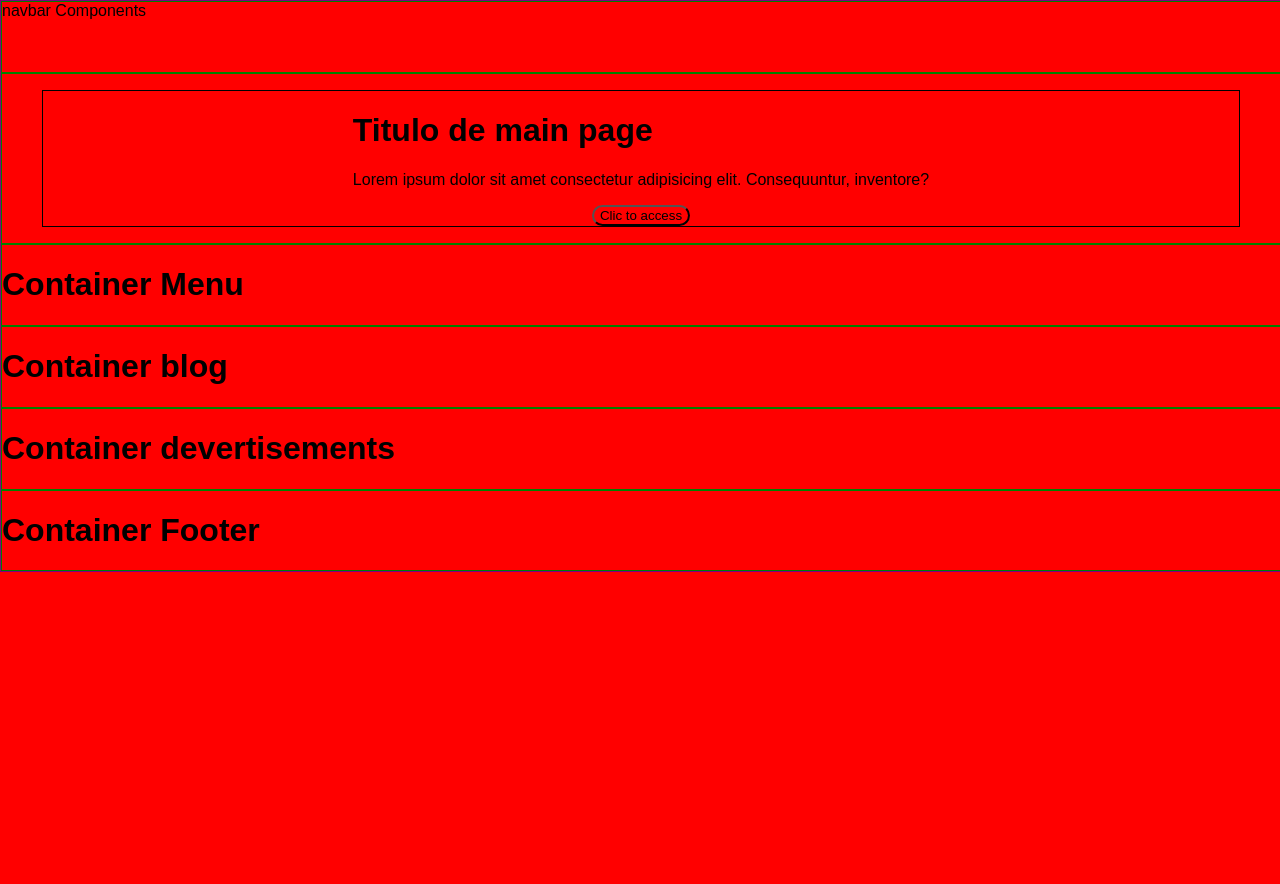
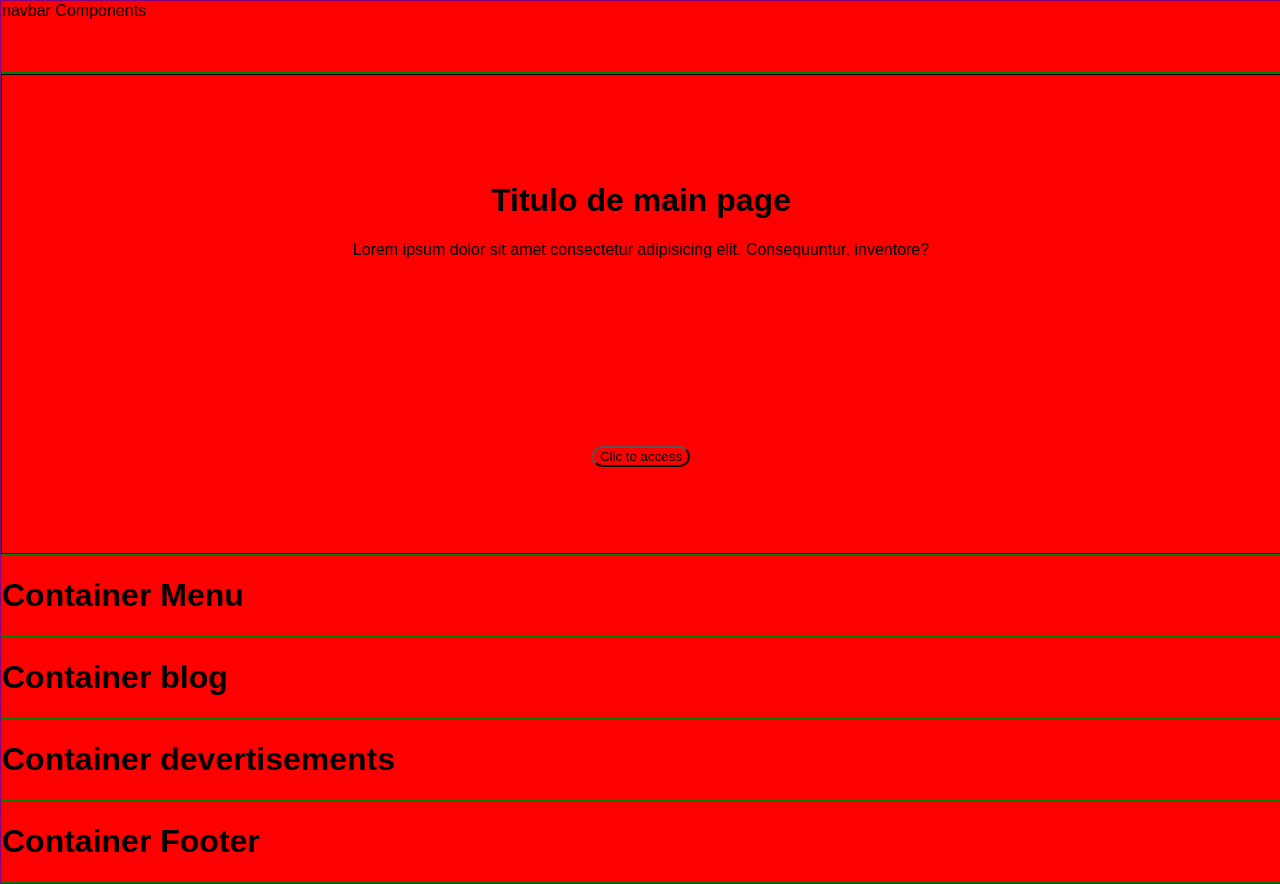
Before and after one commit to danielcarz/ClickFuturo, a React (Vite) app in the folder Client/: page / in a window 1280 px wide. Before the commit the page ends 800 px from the top, so only its background shows below. Built offline with nearby package versions, Linux system fonts and the light colour scheme.

Commit message:
ADD:PRESENTATION:responsive desing: appling res desi to presentation component and variables created

```diff
--- a/Client/src/Sass/Mixins/Variables.scss
+++ b/Client/src/Sass/Mixins/Variables.scss
@@ -27,3 +27,13 @@ $ancho-computadora: 1024px;
     //width and sizes
     $max-width-Container: 100%;
     $min-width-Container: 320px;
+
+
+//CONTAINER PRESENTATION
+    //width, height and sizes
+    $height-Container_Presentation: 60vh;
+
+    //wrappers presetantion
+
+    $max-height-wrapper_presentation: 100%;
+    $min-height-wrapper_presentation: 280px;
--- a/Client/src/Sass/Pages/1.0-Page_MainPage/Containers/2.0-SASS-Container_Presentation.scss
+++ b/Client/src/Sass/Pages/1.0-Page_MainPage/Containers/2.0-SASS-Container_Presentation.scss
@@ -27,6 +27,23 @@
 
 @mixin styles_desktop () {
 
+    height: $height-Container_Presentation;
+
+
+
+    .wrapper_presentation{
+
+      width: 100%;
+
+      max-height:  $max-height-wrapper_presentation;
+      min-height: $min-height-wrapper_presentation;
+
+      justify-content: space-around;
+
+      text-align: center;
+
+    }
+
     border: 1px solid green;
 
 }
@@ -38,8 +55,15 @@
 
         //CONFIGURATION BY DEFAULT
 
-        max-width: $max-width-Container;
-        min-width: $min-width-Container;
+        max-width: $max-width-Container; //100%
+        min-width: $min-width-Container; //320px
+
+        display: flex;
+        flex-direction: column;
+        align-items: center;
+        justify-content: center;
+
+
 
         .wrapper_presentation{
 
@@ -47,6 +71,10 @@
           flex-direction: column;
           justify-content: center;
           align-items: center;
+
+          margin: 0;
+          height: $max-height-wrapper_presentation; //100%
+
 
           border: 1px solid black;
         }
```
